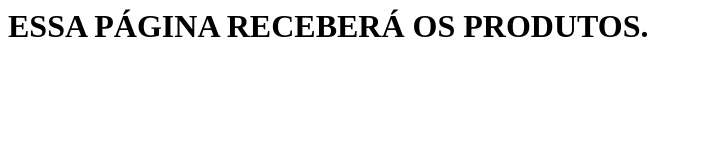
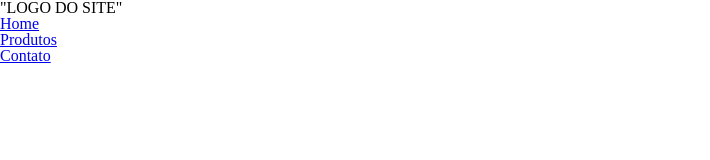
Before and after one commit to raquelramos3/barber, a plain HTML site: page produtos.html in a window 1280 px wide. Shown: the whole page, without its empty margins (0-710 px from the left). Drawn offline with Linux system fonts and the light colour scheme.

Commit message:
Adicionamos e atualizamos a página de produtos.
Produtos css, reset etc.

```diff
--- a/produtos.html
+++ b/produtos.html
@@ -1,3 +1,23 @@
-<h1>
-    ESSA PÁGINA RECEBERÁ OS PRODUTOS.
-</h1>
+<!DOCTYPE html>
+<html lang="pt-br">
+<head>
+    <meta charset="UTF-8">
+    <meta name="viewport" content="width=device-width, initial-scale=1.0">
+    <title>Produtos</title>
+    <link rel="stylesheet" href="reset.css">
+    <link rel="stylesheet" href="produtos.css">
+</head>
+<body>
+    <header>
+        <h1>"LOGO DO SITE"</h1>
+
+        <nav>
+            <ul>
+                <li><a href="index.html">Home</a></li>
+                <li><a href="produtos.html">Produtos</a></li>
+                <li><a href="####">Contato</a></li>
+            </ul>
+        </nav>
+    </header>
+</body>
+</html>
--- /dev/null
+++ b/reset.css
@@ -0,0 +1,48 @@
+/* http://meyerweb.com/eric/tools/css/reset/
+   v2.0 | 20110126
+   License: none (public domain)
+*/
+
+html, body, div, span, applet, object, iframe,
+h1, h2, h3, h4, h5, h6, p, blockquote, pre,
+a, abbr, acronym, address, big, cite, code,
+del, dfn, em, img, ins, kbd, q, s, samp,
+small, strike, strong, sub, sup, tt, var,
+b, u, i, center,
+dl, dt, dd, ol, ul, li,
+fieldset, form, label, legend,
+table, caption, tbody, tfoot, thead, tr, th, td,
+article, aside, canvas, details, embed,
+figure, figcaption, footer, header, hgroup,
+menu, nav, output, ruby, section, summary,
+time, mark, audio, video {
+	margin: 0;
+	padding: 0;
+	border: 0;
+	font-size: 100%;
+	font: inherit;
+	vertical-align: baseline;
+}
+/* HTML5 display-role reset for older browsers */
+article, aside, details, figcaption, figure,
+footer, header, hgroup, menu, nav, section {
+	display: block;
+}
+body {
+	line-height: 1;
+}
+ol, ul {
+	list-style: none;
+}
+blockquote, q {
+	quotes: none;
+}
+blockquote:before, blockquote:after,
+q:before, q:after {
+	content: '';
+	content: none;
+}
+table {
+	border-collapse: collapse;
+	border-spacing: 0;
+}
```
Also changed, not shown: produtos.css (added).
